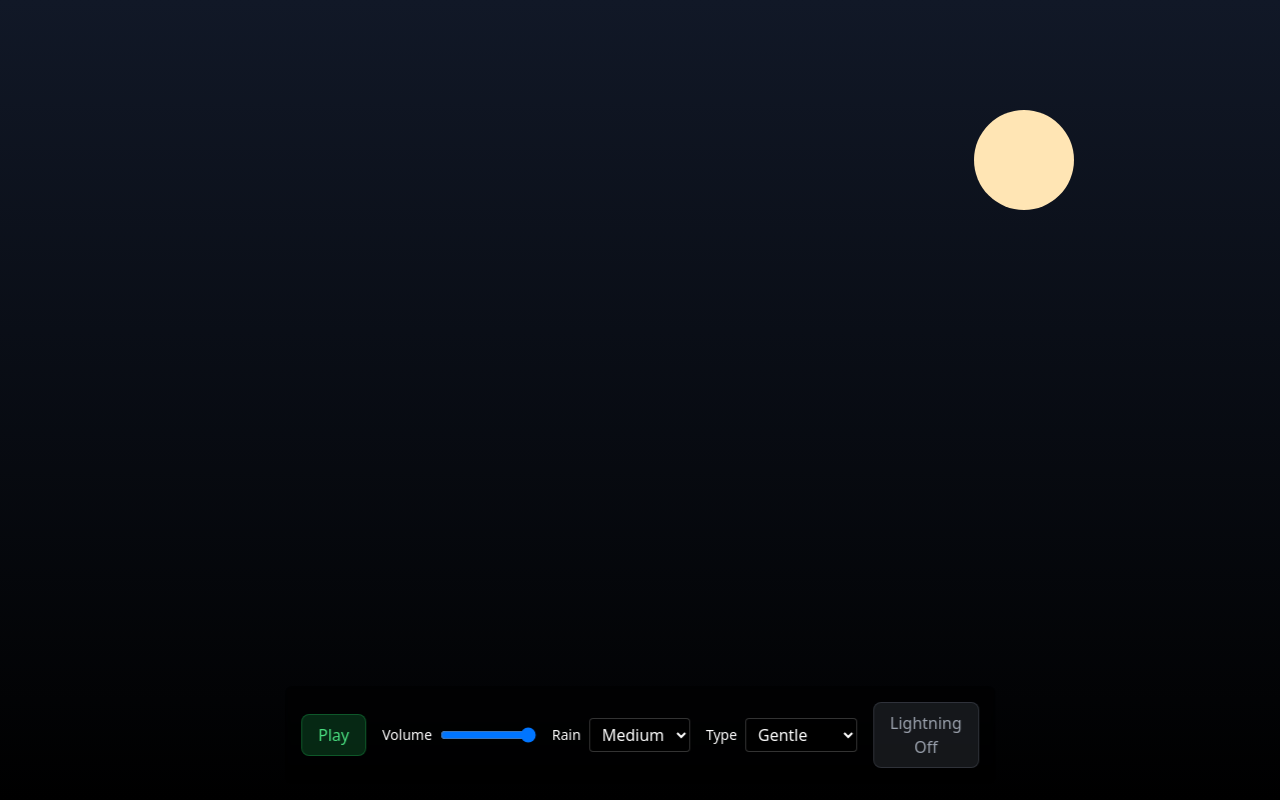
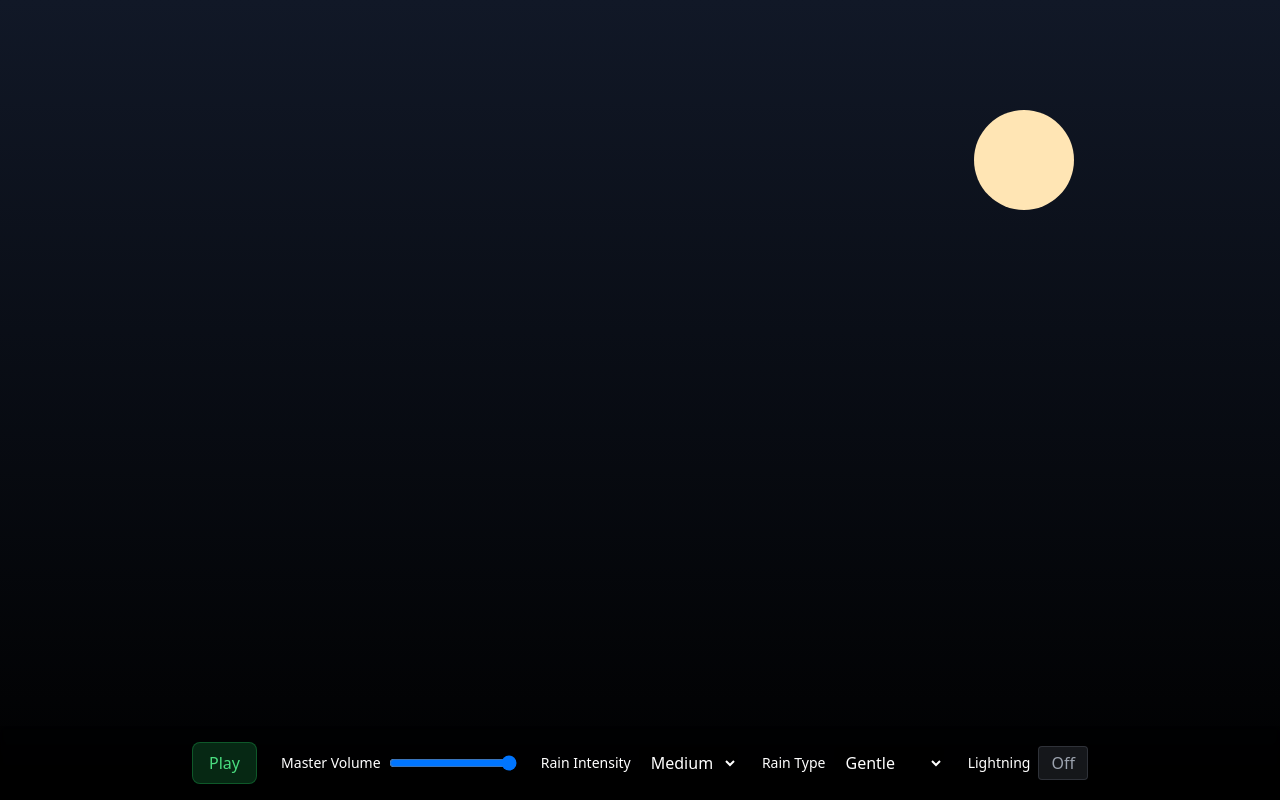
Before and after one commit to fixonz/rainymoon, a React (Vite) app: page / in a window 1280 px wide. Built offline with nearby package versions, Linux system fonts and the light colour scheme.

Commit message:
Restore exact UI and functionality from dev version

```diff
--- a/src/App.tsx
+++ b/src/App.tsx
@@ -10,7 +10,6 @@ import { RainSoundEngine } from './utils/soundEngine';
 
 const App: React.FC = () => {
   const [isPlaying, setIsPlaying] = useState(false);
-  const [isLoading, setIsLoading] = useState(false);
   const [intensity, setIntensity] = useState<'light' | 'medium' | 'heavy'>('medium');
   const [showLightning, setShowLightning] = useState(false);
   const [showStars] = useState(true);
@@ -30,16 +29,18 @@ const App: React.FC = () => {
   const soundEngineRef = useRef<RainSoundEngine | null>(null);
 
   const handlePlayPause = async () => {
-    if (!soundEngineRef.current) return;
+    if (!soundEngineRef.current) {
+      soundEngineRef.current = new RainSoundEngine();
+      await soundEngineRef.current.init();
+    }
 
     try {
       if (isPlaying) {
         soundEngineRef.current.stopSound('gentleRain');
-        setIsPlaying(false);
       } else {
         await soundEngineRef.current.playSound('gentleRain', 1, true);
-        setIsPlaying(true);
       }
+      setIsPlaying(!isPlaying);
     } catch (error) {
       console.error('Error toggling playback:', error);
     }
@@ -94,30 +95,6 @@ const App: React.FC = () => {
     return () => clearInterval(interval);
   }, []);
 
-  // Initialize sound engine
-  useEffect(() => {
-    const initAudio = async () => {
-      setIsLoading(true);
-      try {
-        const engine = new RainSoundEngine();
-        await engine.init();
-        soundEngineRef.current = engine;
-      } catch (error) {
-        console.error('Error initializing audio:', error);
-      } finally {
-        setIsLoading(false);
-      }
-    };
-
-    initAudio();
-
-    return () => {
-      if (soundEngineRef.current) {
-        soundEngineRef.current.cleanup();
-      }
-    };
-  }, []);
-
   return (
     <div className="relative w-screen h-screen overflow-hidden bg-black">
       {/* Background gradient */}
@@ -161,7 +138,6 @@ const App: React.FC = () => {
         intensity={intensity}
         showLightning={showLightning}
         onVolumeChange={handleVolumeChange}
-        isLoading={isLoading}
       />
     </div>
   );
--- a/src/components/SoundManager.tsx
+++ b/src/components/SoundManager.tsx
@@ -1,5 +1,4 @@
-import React, { useRef, useEffect, useState } from 'react';
-import { RainSoundEngine } from '../utils/soundEngine';
+import React, { useState } from 'react';
 
 interface SoundManagerProps {
   onPlayPause: () => void;
@@ -10,7 +9,6 @@ interface SoundManagerProps {
   showLightning: boolean;
   onVolumeChange?: (volume: number) => void;
   isPlaying: boolean;
-  isLoading: boolean;
 }
 
 const SoundManager: React.FC<SoundManagerProps> = ({
@@ -21,72 +19,46 @@ const SoundManager: React.FC<SoundManagerProps> = ({
   intensity,
   showLightning,
   onVolumeChange,
-  isPlaying,
-  isLoading
+  isPlaying
 }) => {
-  const engineRef = useRef<RainSoundEngine | null>(null);
-  const [masterVolume, setMasterVolume] = useState(1);
+  const [volume, setVolume] = useState(1);
 
-  useEffect(() => {
-    const initSoundEngine = async () => {
-      try {
-        const engine = new RainSoundEngine();
-        await engine.init();
-        engineRef.current = engine;
-      } catch (error) {
-        console.error('Failed to initialize sound engine:', error);
-      }
-    };
-
-    initSoundEngine();
-
-    return () => {
-      if (engineRef.current) {
-        engineRef.current.cleanup();
-      }
-    };
-  }, []);
-
-  const handleVolumeChange = (volume: number) => {
-    if (!engineRef.current) return;
-    engineRef.current.setMasterVolume(volume);
-    setMasterVolume(volume);
-    onVolumeChange?.(volume);
+  const handleVolumeChange = (newVolume: number) => {
+    setVolume(newVolume);
+    onVolumeChange?.(newVolume);
   };
 
   return (
-    <div className="fixed bottom-4 left-1/2 transform -translate-x-1/2 bg-black/50 backdrop-blur-sm rounded-lg p-4 flex items-center gap-4">
+    <div className="fixed bottom-0 left-0 right-0 p-4 bg-black/30 backdrop-blur-sm">
+      <div className="max-w-4xl mx-auto flex items-center justify-between gap-4">
         <button
           onClick={onPlayPause}
-        disabled={isLoading}
-        className={`px-4 py-2 rounded-lg transition-colors ${
-          isLoading ? 'bg-gray-500/20 text-gray-400 cursor-not-allowed' :
-          isPlaying ? 'bg-red-500/20 text-red-400 border border-red-500/30 hover:bg-red-500/30' :
-          'bg-green-500/20 text-green-400 border border-green-500/30 hover:bg-green-500/30'
+          className={`px-4 py-2 rounded-lg ${
+            isPlaying ? 'bg-red-500/20 text-red-400 border border-red-500/30' : 'bg-green-500/20 text-green-400 border border-green-500/30'
           }`}
         >
-        {isLoading ? 'Loading...' : isPlaying ? 'Pause' : 'Play'}
+          {isPlaying ? 'Pause' : 'Play'}
         </button>
 
         <div className="flex items-center gap-2">
-        <span className="text-white text-sm">Volume</span>
+          <span className="text-white text-sm">Master Volume</span>
           <input
             type="range"
             min="0"
             max="1"
             step="0.1"
-          value={masterVolume}
+            value={volume}
             onChange={(e) => handleVolumeChange(parseFloat(e.target.value))}
-          className="w-24"
+            className="w-32"
           />
         </div>
 
         <div className="flex items-center gap-2">
-        <span className="text-white text-sm">Rain</span>
+          <span className="text-white text-sm">Rain Intensity</span>
           <select
             value={intensity}
             onChange={(e) => onIntensityChange(e.target.value as 'light' | 'medium' | 'heavy')}
-          className="bg-black/50 text-white rounded px-2 py-1 border border-white/20"
+            className="bg-black/50 text-white rounded px-2 py-1"
           >
             <option value="light">Light</option>
             <option value="medium">Medium</option>
@@ -95,10 +67,10 @@ const SoundManager: React.FC<SoundManagerProps> = ({
         </div>
 
         <div className="flex items-center gap-2">
-        <span className="text-white text-sm">Type</span>
+          <span className="text-white text-sm">Rain Type</span>
           <select
             onChange={(e) => onRainTypeChange(e.target.value)}
-          className="bg-black/50 text-white rounded px-2 py-1 border border-white/20"
+            className="bg-black/50 text-white rounded px-2 py-1"
           >
             <option value="gentle">Gentle</option>
             <option value="moderate">Moderate</option>
@@ -107,15 +79,18 @@ const SoundManager: React.FC<SoundManagerProps> = ({
           </select>
         </div>
 
+        <div className="flex items-center gap-2">
+          <span className="text-white text-sm">Lightning</span>
           <button
             onClick={() => onLightningToggle(!showLightning)}
-        className={`px-4 py-2 rounded-lg transition-colors ${
-          showLightning ? 'bg-yellow-500/20 text-yellow-400 border border-yellow-500/30 hover:bg-yellow-500/30' :
-          'bg-gray-500/20 text-gray-400 border border-gray-500/30 hover:bg-gray-500/30'
+            className={`px-3 py-1 rounded ${
+              showLightning ? 'bg-yellow-500/20 text-yellow-400 border border-yellow-500/30' : 'bg-gray-500/20 text-gray-400 border border-gray-500/30'
             }`}
           >
-        Lightning {showLightning ? 'On' : 'Off'}
+            {showLightning ? 'On' : 'Off'}
           </button>
+        </div>
+      </div>
     </div>
   );
 };
```
Lines whose indentation alone changed are shown as unchanged.
